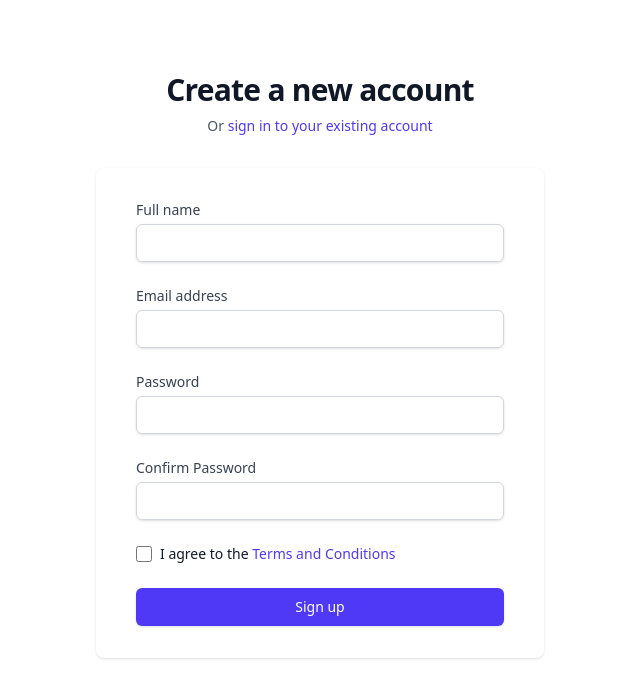
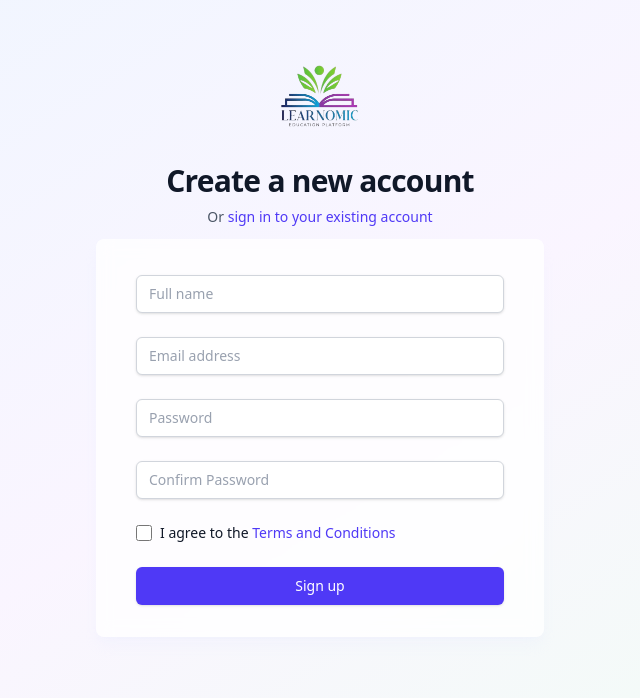
Before and after one commit to Learnomic/Vercel-frontend, a React (Vite) app: page /signup in a window 1280 px wide. Shown: the top 698 px of the page, without its empty margins (320-960 px from the left). Built offline with nearby package versions, Linux system fonts and the light colour scheme.

Commit message:
logo and color combination according to logo

```diff
--- a/src/components/Navbar.tsx
+++ b/src/components/Navbar.tsx
@@ -1,5 +1,6 @@
 import React from 'react';
-import { Link, NavLink } from 'react-router-dom';
+import { NavLink } from 'react-router-dom';
+import logo from '../assets/learnomic.png';
 
 const Navbar: React.FC = () => {
   // Define the active and inactive styles
@@ -12,11 +13,12 @@ const Navbar: React.FC = () => {
   };
 
   return (
-    <header className="bg-white shadow-sm">
+    <header className="bg-gradient-to-r from-blue-50 via-white to-green-50 shadow-sm backdrop-blur-sm">
       <div className="max-w-7xl mx-auto px-4 sm:px-6 lg:px-8">
         <div className="flex justify-between h-16 items-center">
-          <div className="flex-shrink-0 flex items-center">
-            <Link to="/" className="text-xl font-bold text-indigo-600">Learnomic</Link>
+          <div className="flex-shrink-0 flex items-center space-x-2">
+            <img src={logo} alt="Learnomic Logo" className="w-36" />
+            {/* <Link to="/" className="text-xl font-bold text-indigo-600">Learnomic</Link> */}
           </div>
           <nav className="flex space-x-4">
             <NavLink to="/" className={navLinkClasses}>
--- a/src/pages/Home.tsx
+++ b/src/pages/Home.tsx
@@ -4,17 +4,28 @@ const Home: React.FC = () => {
   return (
     <div className="space-y-8">
       <section className="text-center">
-        <h1 className="text-4xl font-extrabold text-gray-900 sm:text-5xl sm:tracking-tight lg:text-6xl">
+        <style>
+          {`
+            .brand-gradient-text {
+              background: linear-gradient(90deg, #87D031 0%, #0EA9E1 50%, #B437B9 100%);
+              -webkit-background-clip: text;
+              -webkit-text-fill-color: transparent;
+              background-clip: text;
+              text-fill-color: transparent;
+            }
+          `}
+        </style>
+        <h1 className="text-4xl font-extrabold sm:text-5xl sm:tracking-tight lg:text-6xl brand-gradient-text">
           Welcome to Learnomic
         </h1>
-        <p className="mt-5 max-w-xl mx-auto text-xl text-gray-500">
+        <p className="mt-5 max-w-xl mx-auto text-xl font-medium brand-gradient-text">
           Your platform for continuous learning and growth
         </p>
       </section>
 
       <section className="grid grid-cols-1 gap-6 sm:grid-cols-2 lg:grid-cols-3">
         {[1, 2, 3].map((item) => (
-          <div key={item} className="bg-white overflow-hidden shadow rounded-lg">
+          <div key={item} className="bg-white/80 backdrop-blur-sm overflow-hidden shadow-lg shadow-indigo-100/20 rounded-lg">
             <div className="px-4 py-5 sm:p-6">
               <h3 className="text-lg font-medium text-gray-900">Feature {item}</h3>
               <p className="mt-2 text-sm text-gray-500">
@@ -23,7 +34,7 @@ const Home: React.FC = () => {
               <div className="mt-4">
                 <button
                   type="button"
-                  className="inline-flex items-center px-4 py-2 border border-transparent text-sm font-medium rounded-md shadow-sm text-white bg-indigo-600 hover:bg-indigo-700 focus:outline-none focus:ring-2 focus:ring-offset-2 focus:ring-indigo-500"
+                  className="inline-flex items-center px-4 py-2 border border-transparent text-sm font-medium rounded-md shadow-sm text-white bg-gradient-to-r from-[#87D031] via-[#0EA9E1] to-[#B437B9] hover:opacity-90 focus:outline-none focus:ring-2 focus:ring-offset-2 focus:ring-[#0EA9E1]"
                 >
                   Learn more
                 </button>
@@ -33,14 +44,14 @@ const Home: React.FC = () => {
         ))}
       </section>
 
-      <section className="bg-white shadow rounded-lg p-6">
+      <section className="bg-white/80 backdrop-blur-sm shadow-lg shadow-indigo-100/20 rounded-lg p-6">
         <h2 className="text-2xl font-bold text-gray-900 mb-4">Get Started Today</h2>
         <p className="text-gray-600 mb-4">
           Join thousands of learners who have already taken the first step towards their goals.
         </p>
         <button
           type="button"
-          className="inline-flex items-center px-4 py-2 border border-transparent text-sm font-medium rounded-md shadow-sm text-white bg-indigo-600 hover:bg-indigo-700 focus:outline-none focus:ring-2 focus:ring-offset-2 focus:ring-indigo-500"
+          className="inline-flex items-center px-4 py-2 border border-transparent text-sm font-medium rounded-md shadow-sm text-white bg-gradient-to-r from-[#87D031] via-[#0EA9E1] to-[#B437B9] hover:opacity-90 focus:outline-none focus:ring-2 focus:ring-offset-2 focus:ring-[#0EA9E1]"
         >
           Sign up now
         </button>
--- a/src/pages/Login.tsx
+++ b/src/pages/Login.tsx
@@ -1,5 +1,6 @@
 import React, { useState } from 'react';
 import { Link } from 'react-router-dom';
+import logo from '../assets/learnomic.png';
 
 const Login: React.FC = () => {
   const [email, setEmail] = useState('');
@@ -24,9 +25,13 @@ const Login: React.FC = () => {
   };
 
   return (
+    <div className="min-h-screen bg-gradient-to-br from-blue-50 via-purple-50 to-green-50">
       <div className="flex min-h-full flex-col justify-center py-12 sm:px-6 lg:px-8">
         <div className="sm:mx-auto sm:w-full sm:max-w-md">
-        <h2 className="mt-6 text-center text-3xl font-bold tracking-tight text-gray-900">
+          <div className="flex justify-center">
+            <img src={logo} alt="Learnomic Logo" className="w-40" />
+          </div>
+          <h2 className="mt-2 text-center text-3xl font-bold tracking-tight text-gray-900">
             Sign in to your account
           </h2>
           <p className="mt-2 text-center text-sm text-gray-600">
@@ -38,7 +43,7 @@ const Login: React.FC = () => {
         </div>
 
         <div className="mt-8 sm:mx-auto sm:w-full sm:max-w-md">
-        <div className="bg-white py-8 px-4 shadow sm:rounded-lg sm:px-10">
+          <div className="bg-white/80 backdrop-blur-sm py-8 px-4 shadow-lg shadow-indigo-100/20 sm:rounded-lg sm:px-10">
             {error && (
               <div className="mb-4 bg-red-50 border-l-4 border-red-400 p-4 text-red-700">
                 <p>{error}</p>
@@ -114,6 +119,7 @@ const Login: React.FC = () => {
           </div>
         </div>
       </div>
+    </div>
   );
 };
 
--- a/src/pages/SignUp.tsx
+++ b/src/pages/SignUp.tsx
@@ -1,5 +1,6 @@
 import React, { useState } from 'react';
 import { Link } from 'react-router-dom';
+import logo from '../assets/learnomic.png';
 
 const SignUp: React.FC = () => {
   const [formData, setFormData] = useState({
@@ -46,9 +47,13 @@ const SignUp: React.FC = () => {
   };
 
   return (
+    <div className="min-h-screen bg-gradient-to-br from-blue-50 via-purple-50 to-green-50">
       <div className="flex min-h-full flex-col justify-center py-12 sm:px-6 lg:px-8">
         <div className="sm:mx-auto sm:w-full sm:max-w-md">
-        <h2 className="mt-6 text-center text-3xl font-bold tracking-tight text-gray-900">
+          <div className="flex justify-center">
+            <img src={logo} alt="Learnomic Logo" className="w-40" />
+          </div>
+          <h2 className="mt-4 text-center text-3xl font-bold tracking-tight text-gray-900">
             Create a new account
           </h2>
           <p className="mt-2 text-center text-sm text-gray-600">
@@ -59,19 +64,19 @@ const SignUp: React.FC = () => {
           </p>
         </div>
 
-      <div className="mt-8 sm:mx-auto sm:w-full sm:max-w-md">
-        <div className="bg-white py-8 px-4 shadow sm:rounded-lg sm:px-10">
+        <div className="mt-3 sm:mx-auto sm:w-full sm:max-w-md">
+          <div className="bg-white/80 backdrop-blur-sm py-8 px-4 shadow-lg shadow-indigo-100/20 sm:rounded-lg sm:px-10">
             {error && (
               <div className="mb-4 bg-red-50 border-l-4 border-red-400 p-4 text-red-700">
                 <p>{error}</p>
               </div>
             )}
 
-          <form className="space-y-6" onSubmit={handleSubmit}>
+            <form className="space-y-6 " onSubmit={handleSubmit}>
               <div>
-              <label htmlFor="name" className="block text-sm font-medium text-gray-700">
+                {/* <label htmlFor="name" className="block text-sm font-medium text-gray-700">
                   Full name
-              </label>
+                </label> */}
                 <div className="mt-1">
                   <input
                     id="name"
@@ -79,17 +84,17 @@ const SignUp: React.FC = () => {
                     type="text"
                     autoComplete="name"
                     required
-                  value={formData.name}
+                    placeholder='Full name'                  value={formData.name}
                     onChange={handleChange}
-                  className="block w-full appearance-none rounded-md border border-gray-300 px-3 py-2 placeholder-gray-400 shadow-sm focus:border-indigo-500 focus:outline-none focus:ring-indigo-500 sm:text-sm"
+                    className="bg-white block w-full appearance-none rounded-md border border-gray-300 px-3 py-2 placeholder-gray-400 shadow-sm focus:border-indigo-500 focus:outline-none focus:ring-indigo-500 sm:text-sm"
                   />
                 </div>
               </div>
 
               <div>
-              <label htmlFor="email" className="block text-sm font-medium text-gray-700">
+                {/* <label htmlFor="email" className="block text-sm font-medium text-gray-700">
                   Email address
-              </label>
+                </label> */}
                 <div className="mt-1">
                   <input
                     id="email"
@@ -98,16 +103,17 @@ const SignUp: React.FC = () => {
                     autoComplete="email"
                     required
                     value={formData.email}
+                    placeholder='Email address'
                     onChange={handleChange}
-                  className="block w-full appearance-none rounded-md border border-gray-300 px-3 py-2 placeholder-gray-400 shadow-sm focus:border-indigo-500 focus:outline-none focus:ring-indigo-500 sm:text-sm"
+                    className="bg-white block w-full appearance-none rounded-md border border-gray-300 px-3 py-2 placeholder-gray-400 shadow-sm focus:border-indigo-500 focus:outline-none focus:ring-indigo-500 sm:text-sm"
                   />
                 </div>
               </div>
 
               <div>
-              <label htmlFor="password" className="block text-sm font-medium text-gray-700">
+                {/* <label htmlFor="password" className="block text-sm font-medium text-gray-700">
                   Password
-              </label>
+                </label> */}
                 <div className="mt-1">
                   <input
                     id="password"
@@ -116,16 +122,17 @@ const SignUp: React.FC = () => {
                     autoComplete="new-password"
                     required
                     value={formData.password}
+                    placeholder='Password'
                     onChange={handleChange}
-                  className="block w-full appearance-none rounded-md border border-gray-300 px-3 py-2 placeholder-gray-400 shadow-sm focus:border-indigo-500 focus:outline-none focus:ring-indigo-500 sm:text-sm"
+                    className="bg-white block w-full appearance-none rounded-md border border-gray-300 px-3 py-2 placeholder-gray-400 shadow-sm focus:border-indigo-500 focus:outline-none focus:ring-indigo-500 sm:text-sm"
                   />
                 </div>
               </div>
 
               <div>
-              <label htmlFor="confirmPassword" className="block text-sm font-medium text-gray-700">
+                {/* <label htmlFor="confirmPassword" className="block text-sm font-medium text-gray-700">
                   Confirm Password
-              </label>
+                </label> */}
                 <div className="mt-1">
                   <input
                     id="confirmPassword"
@@ -134,8 +141,9 @@ const SignUp: React.FC = () => {
                     autoComplete="new-password"
                     required
                     value={formData.confirmPassword}
+                    placeholder='Confirm Password'
                     onChange={handleChange}
-                  className="block w-full appearance-none rounded-md border border-gray-300 px-3 py-2 placeholder-gray-400 shadow-sm focus:border-indigo-500 focus:outline-none focus:ring-indigo-500 sm:text-sm"
+                    className="bg-white block w-full appearance-none rounded-md border border-gray-300 px-3 py-2 placeholder-gray-400 shadow-sm focus:border-indigo-500 focus:outline-none focus:ring-indigo-500 sm:text-sm"
                   />
                 </div>
               </div>
@@ -168,6 +176,7 @@ const SignUp: React.FC = () => {
           </div>
         </div>
       </div>
+    </div>
   );
 };
 
```
Also changed, not shown: src/assets/learnomic.png (added). Lines whose indentation alone changed are shown as unchanged.
